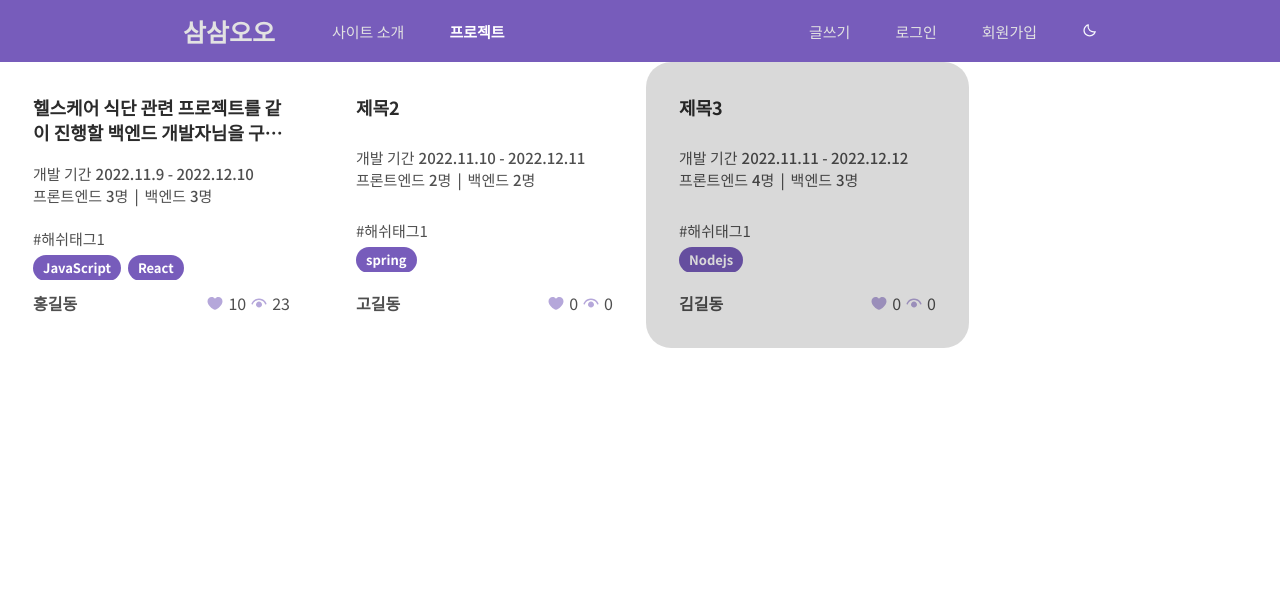
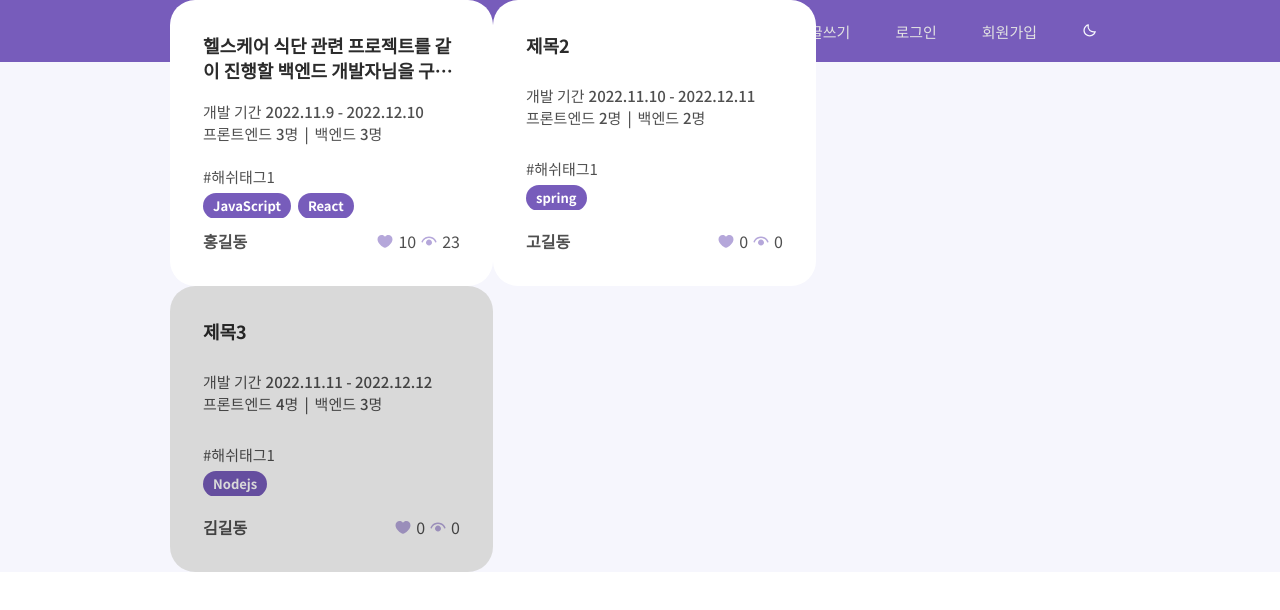
Before and after one commit to codestates-seb/seb40_main_035, a React (Create React App) app in the folder client/: page / in a window 1280 px wide. Shown: the top 610 px of the page. Built offline with nearby package versions, Linux system fonts and the light colour scheme.

Commit message:
design: 스크롤 없는 꽉찬 화면을 위한 프론트엔드 공통 수정 사항

```diff
--- a/client/src/App.js
+++ b/client/src/App.js
@@ -10,16 +10,23 @@ import Profile from './pages/Profile';
 import SignUp from './pages/SignUp';
 import styled from 'styled-components';
 
-const HeaderContainer = styled.div`
-  height: 62px;
+const Container = styled.div`
+  background-color: var(--purple-light);
+`;
+
+const ContentContainer = styled.div`
+  display: flex;
+  flex-direction: row;
+  justify-content: center;
+  margin: 0 170px;
 `;
 
 function App() {
   return (
     <>
-      <HeaderContainer>
+      <Container>
         <Header />
-      </HeaderContainer>
+        <ContentContainer>
           <Routes>
             <Route path="/" element={<Main />} />
             <Route path="/write" element={<ArticleWrite />} />
@@ -30,6 +37,8 @@ function App() {
             <Route path="/profile" element={<Profile />} />
             <Route path="/signup" element={<SignUp />} />
           </Routes>
+        </ContentContainer>
+      </Container>
     </>
   );
 }
```
Lines whose indentation alone changed are shown as unchanged.
